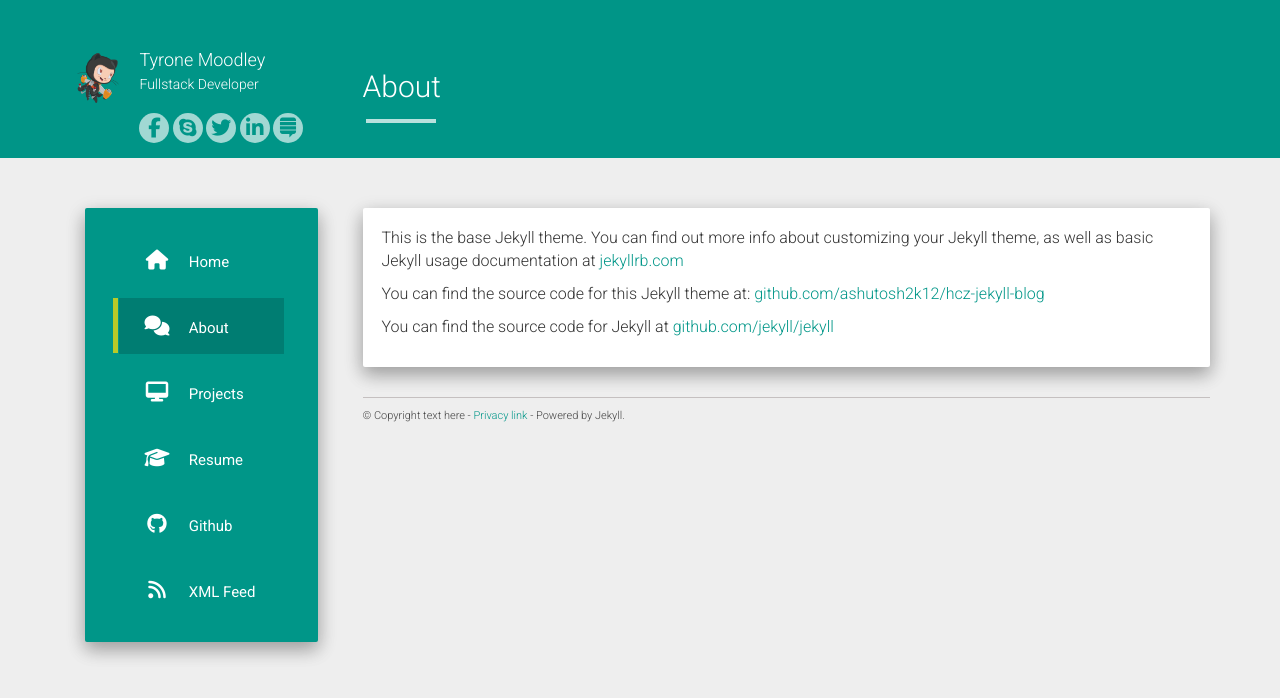
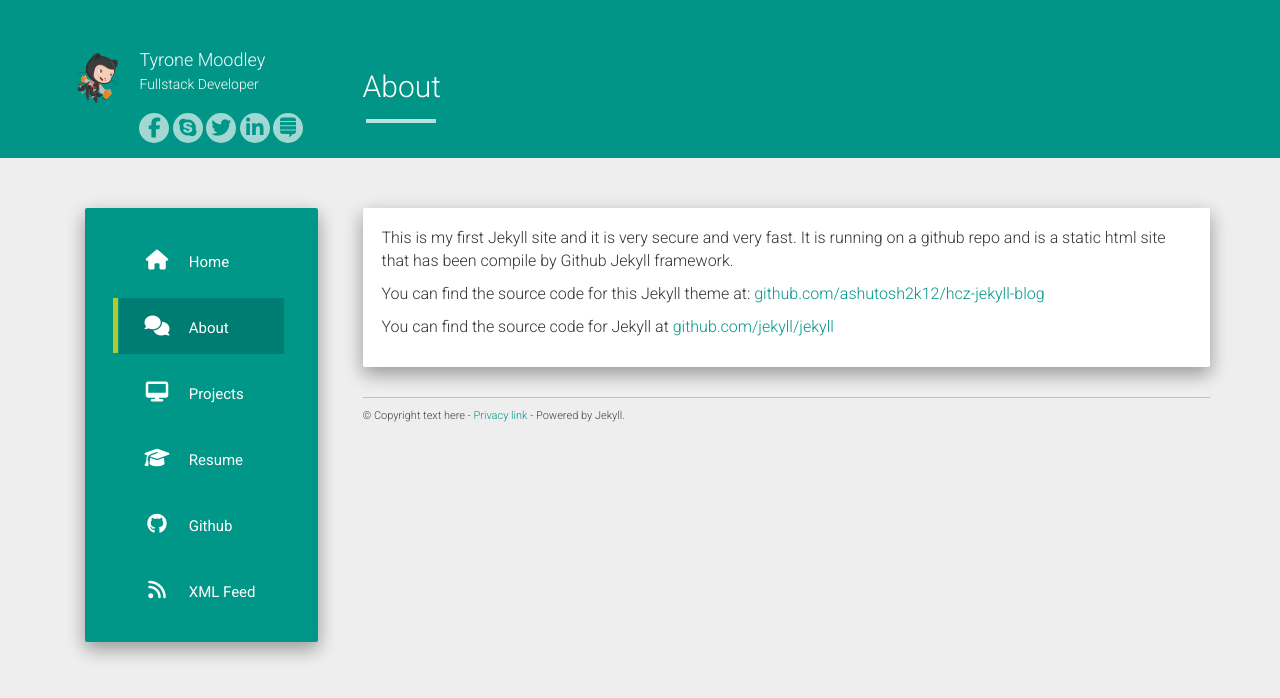
Before and after one commit to tmoodley/tyronesblog, a Jekyll site: the page built from about.md, in a window 1280 px wide. Shown: the top 698 px of the page. Built offline with Jekyll 4.4.1, drawn with Linux system fonts in a browser that asks for light colours; nearby versions of some CDN libraries.

Commit message:
updated with my info.

```diff
--- a/about.md
+++ b/about.md
@@ -4,7 +4,7 @@ title: About
 permalink: /about/
 ---
 
-This is the base Jekyll theme. You can find out more info about customizing your Jekyll theme, as well as basic Jekyll usage documentation at [jekyllrb.com](http://jekyllrb.com/)
+This is my first Jekyll site and it is very secure and very fast.  It is running on a github repo and is a static html site that has been compile by Github Jekyll framework.
 
 You can find the source code for this Jekyll theme at: [github.com/ashutosh2k12/hcz-jekyll-blog](https://github.com/ashutosh2k12/hcz-jekyll-blog)
 
```
